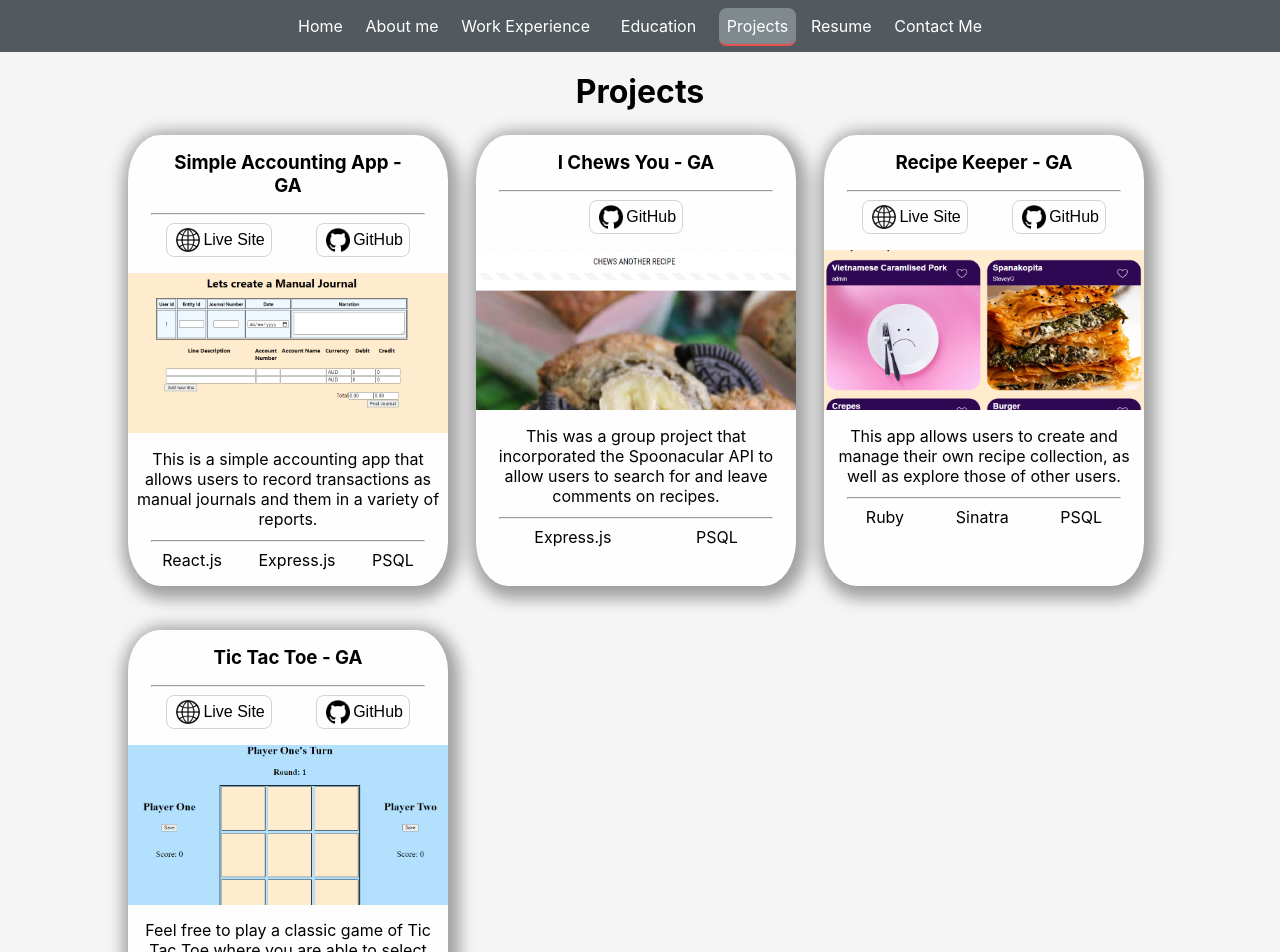
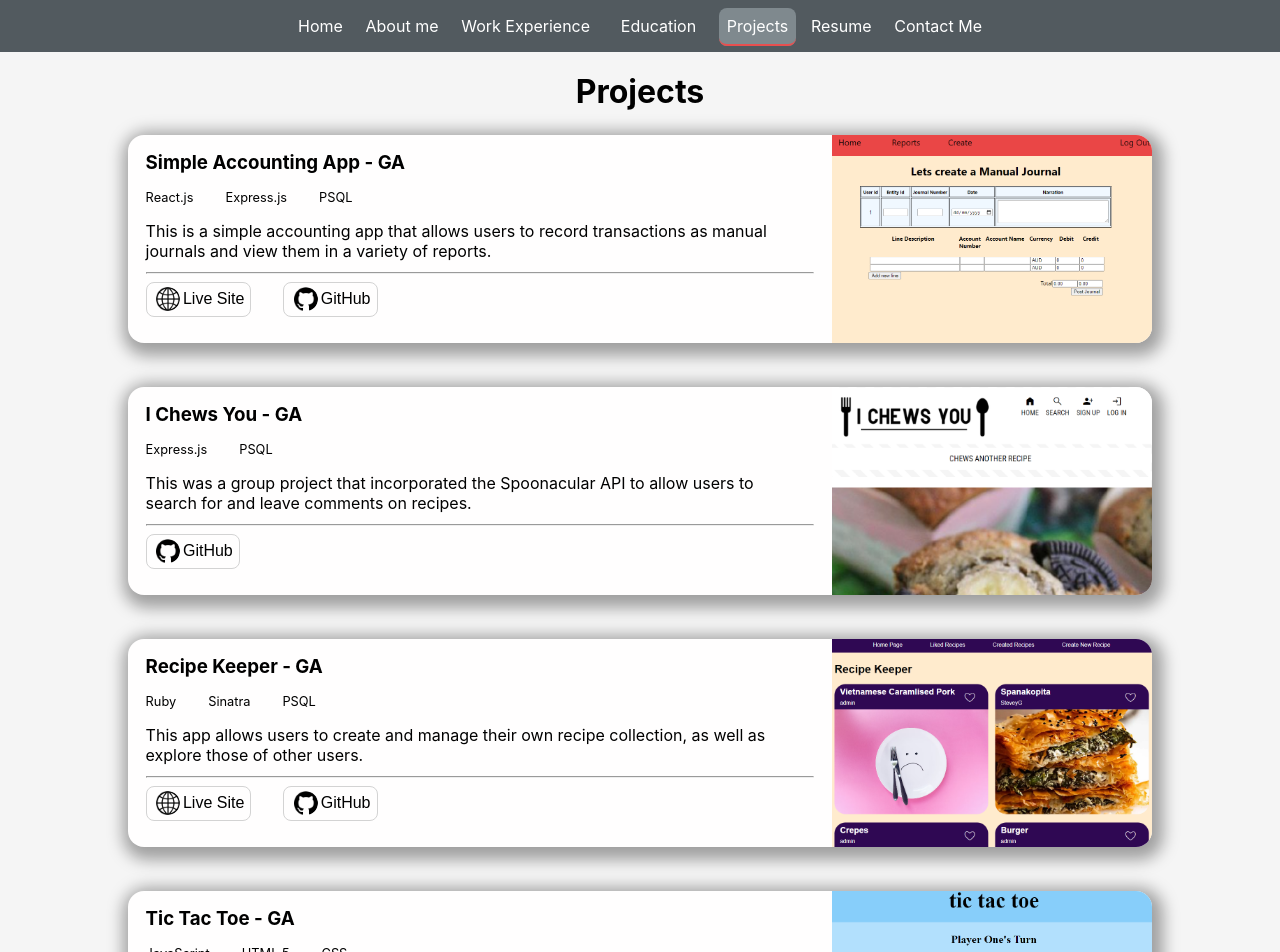
Before and after one commit to gjstephen/portfolio_draft, a React (Create React App) app: page /projects in a window 1280 px wide. Shown: the top 952 px of the page. Built offline with nearby package versions, Linux system fonts and the light colour scheme.

Commit message:
updated layout of projects component

```diff
--- a/src/Components/Projects.js
+++ b/src/Components/Projects.js
@@ -11,9 +11,18 @@ function Projects() {
       <section className="project-list">
         <div className="project">
             <div>
+              <section className='project-wrapper'>
                 <h3>Simple Accounting App - GA</h3>
+
+                <ul className="list">
+                  <li className='tech'>React.js</li>
+                  <li className='tech'>Express.js</li>
+                  <li className='tech'>PSQL</li>
+                </ul>
+
+                <p className='project-text'>This is a simple accounting app that allows users to record transactions as manual journals and view them in a variety of reports.</p>
+
                 <hr />
-
                 <ul className="list">
                   <li>
                     <a href="https://accounting-app.fly.dev/" target="_blank" rel="noreferrer">
@@ -33,26 +42,27 @@ function Projects() {
                     </a>
                   </li>
                 </ul>
-
-              <img src={accountingImage} alt="" />
-
-              <p className='project-text'>This is a simple accounting app that allows users to record transactions as manual journals and them in a variety of reports.</p>
+              </section>
             </div>
 
-            <hr />
-
-            <ul className="list">
-              <li>React.js</li>
-              <li>Express.js</li>
-              <li>PSQL</li>
-            </ul>
+            <aside>
+              <img src={accountingImage} alt="" />
+            </aside>
         </div>
 
         <div className="project">
             <div>
+              <section className='project-wrapper'>
                 <h3>I Chews You - GA</h3>
+
+                <ul className="list">
+                  <li className='tech'>Express.js</li>
+                  <li className='tech'>PSQL</li>
+                </ul>
+
+                <p className='project-text'>This was a group project that incorporated the Spoonacular API to allow users to search for and leave comments on recipes.</p>
+
                 <hr />
-
                 <ul className="list">
                   <li>
                     <a href="https://github.com/gjstephen/I-Chews-You---Food-App" target="_blank" rel="noreferrer">
@@ -63,25 +73,28 @@ function Projects() {
                     </a>
                   </li>
                 </ul>
-
-              <img src={iChewsYouImage} alt="" />
-
-              <p className='project-text'>This was a group project that incorporated the Spoonacular API to allow users to search for and leave comments on recipes.</p>
+              </section>
             </div>
 
-            <hr />
-
-            <ul className="list">
-              <li>Express.js</li>
-              <li>PSQL</li>
-            </ul>
+            <aside>
+              <img src={iChewsYouImage} alt="" />
+            </aside>
         </div>
 
         <div className="project">
             <div>
+              <section className='project-wrapper'>
                 <h3>Recipe Keeper - GA</h3>
+
+                <ul className="list">
+                  <li className='tech'>Ruby</li>
+                  <li className='tech'>Sinatra</li>
+                  <li className='tech'>PSQL</li>
+                </ul>
+
+                <p className='project-text'>This app allows users to create and manage their own recipe collection, as well as explore those of other users.</p>
+
                 <hr />
-
                 <ul className="list">
                   <li>
                     <a href="https://recipe-keeper.fly.dev/" target="_blank" rel="noreferrer">
@@ -101,26 +114,28 @@ function Projects() {
                     </a>
                   </li>
                 </ul>
-
-              <img src={recipeKeeperImage} alt="" />
-
-              <p className='project-text'>This app allows users to create and manage their own recipe collection, as well as explore those of other users.</p>
+              </section>
             </div>
 
-            <hr />
-
-            <ul className="list">
-              <li>Ruby</li>
-              <li>Sinatra</li>
-              <li>PSQL</li>
-            </ul>
+            <aside>
+              <img src={recipeKeeperImage} alt="" />
+            </aside>
         </div>
 
         <div className="project">
             <div>
+              <section className='project-wrapper'>
                 <h3>Tic Tac Toe - GA</h3>
+
+                <ul className="list">
+                  <li className='tech'>JavaScript</li>
+                  <li className='tech'>HTML 5</li>
+                  <li className='tech'>CSS</li>
+                </ul>
+
+                <p className='project-text'>Feel free to play a classic game of Tic Tac Toe where you are able to select from a variety of themes.</p>
+
                 <hr />
-
                 <ul className="list">
                   <li>
                     <a href="https://gjstephen.github.io/tic-tac-toe/" target="_blank" rel="noreferrer">
@@ -140,19 +155,12 @@ function Projects() {
                     </a>
                   </li>
                 </ul>
-
-              <img src={ticTacToeImage} alt="" />
-
-              <p className='project-text'>Feel free to play a classic game of Tic Tac Toe where you are able to select from a variety of themes.</p>
+              </section>
             </div>
 
-            <hr />
-
-            <ul className="list">
-              <li>JavaScript</li>
-              <li>HTML 5</li>
-              <li>CSS</li>
-            </ul>
+            <aside>
+              <img src={ticTacToeImage} alt="" />
+            </aside>
         </div>
       </section>
     </div>
--- a/src/Components/style/projects.scss
+++ b/src/Components/style/projects.scss
@@ -6,18 +6,24 @@ body {
   width: 80%;
   margin: 0 auto;
   display: grid;
-  grid-template-columns: repeat(auto-fill, minmax(300px, 1fr));
+  // grid-template-columns: repeat(auto-fill, minmax(300px, 1fr));
+  grid-template-columns: 1fr;
   gap: 1.25rem;
   margin-top: 1.5rem;
 }
 
 .project {
-  width: 20rem;
+  // width: 20rem;
+  width: 100%;
+  height: 13rem;
   // border: 1px solid black;
-  border-radius: 10%;
+  display: grid;
+  grid-template-columns: auto 20rem;
+  border-radius: 1rem;
   background-color: #fffefe;
   box-shadow: 0.2rem 0.3rem 1rem 0.5rem rgba(0, 0, 0, 0.352);
   margin-bottom: 1.5rem;
+  text-align: left;
 
   div {
     border-top-right-radius: 10%;
@@ -26,13 +32,17 @@ body {
 
   img {
     width: 100%;
-    height: 10rem;
+    height: 13rem;
     object-fit: cover;
+    object-position: 0% 0%;
+    border-top-right-radius: 1rem;
+    border-bottom-right-radius: 1rem;
+    left: 0;
   }
 
   h3 {
     width: 80%;
-    margin: 1rem auto;
+    margin: 1rem 0;
   }
 
   a {
@@ -65,25 +75,33 @@ body {
   }
 }
 
+.project-wrapper {
+  width: 95%;
+  margin: 0 auto;
+  align-items: left;
+  align-content: left;
+}
+
 .project-text {
   width: 95%;
-  margin: 0.7rem auto;
+  margin: 0.7rem 0;
   // margin-top: 0.7rem;
-}
-
-hr {
-  width: 85%;
 }
 
 .list {
   list-style: none;
   display: flex;
   flex-direction: row;
-  justify-content: space-around;
+  justify-content: start;
+  gap: 2rem;
   padding-left: 0px;
   width: 90%;
-  margin: 0 auto;
+  margin: 0;
   margin-bottom: 1rem;
+}
+
+.tech {
+  font-size: 0.8rem;
 }
 
 .project-link {
```
Lines whose indentation alone changed are shown as unchanged.
